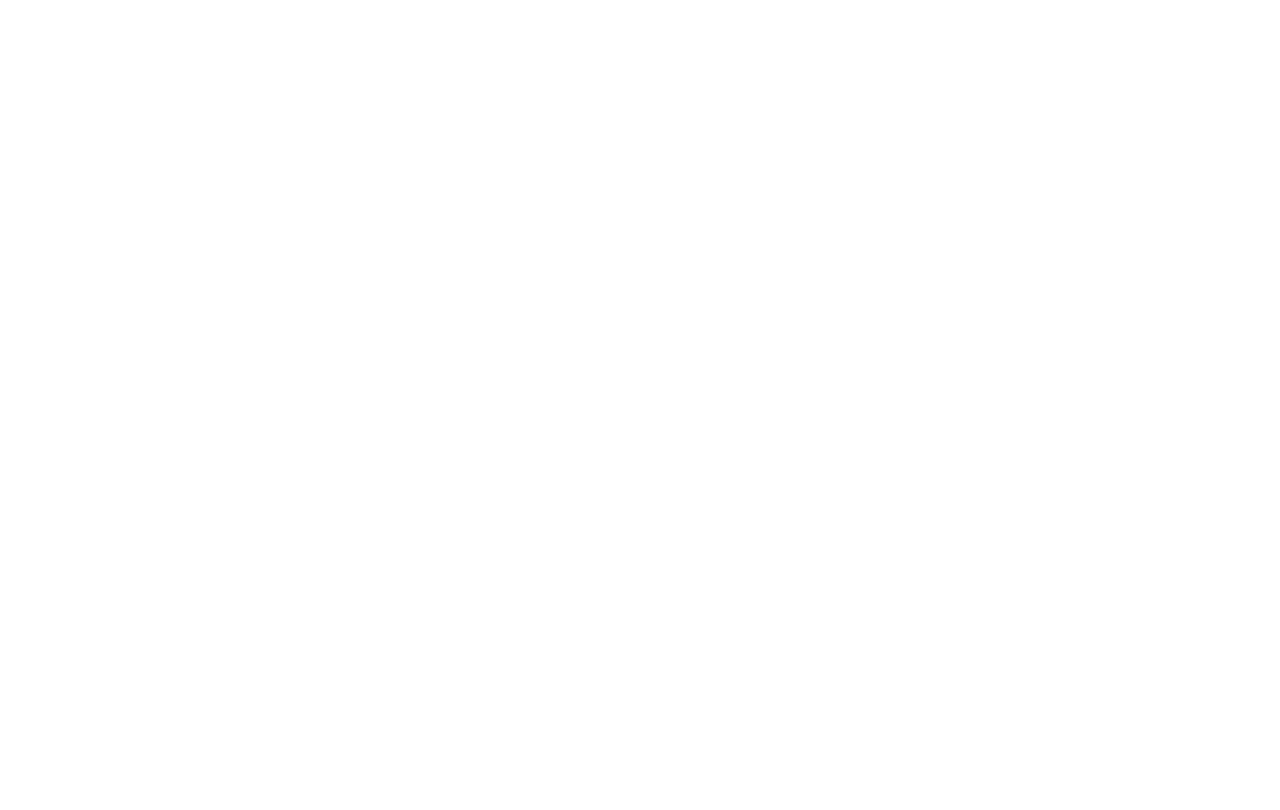
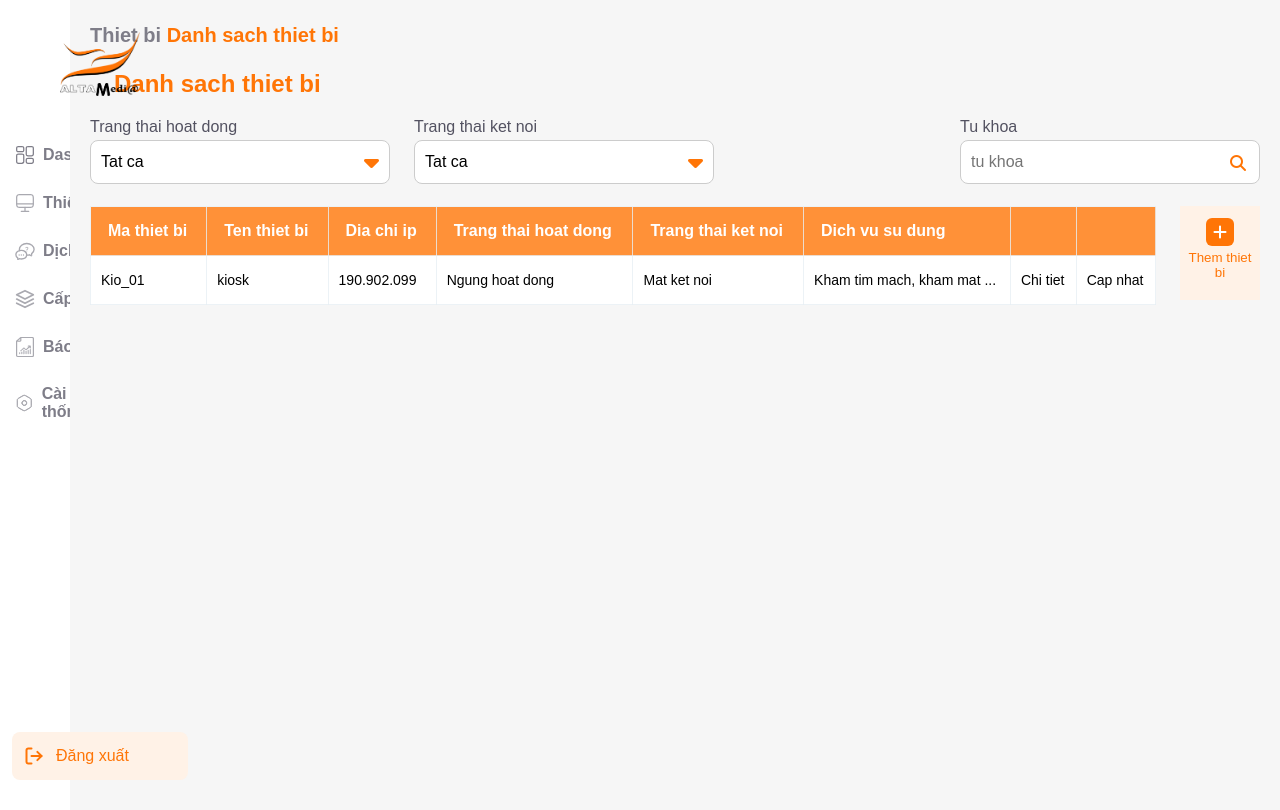
Before and after one commit to Mtuong1901/quanlyxephang, a React (Create React App) app in the folder my-app/: page /device in a window 1280 px wide. Before the commit this address had no page. Built offline with nearby package versions, Linux system fonts and the light colour scheme.

Commit message:
create trang thiet bi

```diff
--- a/my-app/src/App.tsx
+++ b/my-app/src/App.tsx
@@ -7,8 +7,8 @@
 import React from 'react'; // Import React để dùng React.ReactNode
 import Forgotpass from './Login/forgotpass/forgotpass';
 import Resetpassword from './Login/resetpass/resetpass';
+import Device from './Device/device';
 
-// Định nghĩa kiểu cho props, đặc biệt là kiểu của children
 type MainLayoutProps = {
   children: React.ReactNode;
 };
@@ -28,7 +28,18 @@
     </div>
   );
 }
-
+function SubLayout({ children }: MainLayoutProps) {
+  return (
+    <div className='app-container'>
+      <div className='left-navbar'>
+        <LeftNav />
+      </div>
+      <div className='main'>
+        {children}
+      </div>
+    </div>
+  );
+}
 function App() {
   return (
     <Router>
@@ -37,8 +48,13 @@
 
         <Route path="/dashboard" element={
           <MainLayout>
-            <Dashboard />
+            <Dashboard/>
           </MainLayout>
+        } />
+        <Route path="/device" element={
+          <SubLayout>
+            <Device/>
+          </SubLayout>
         } />
         <Route path="/login" element={<Login />} />
         <Route path="/login/quenmatkhau" element={<Forgotpass/>} />
--- a/my-app/src/Dashboard/dashboard.tsx
+++ b/my-app/src/Dashboard/dashboard.tsx
@@ -1,8 +1,8 @@
 import './dashboard.css'
 import { Chart as ChartJS, CategoryScale, LinearScale, BarElement, LineElement, PointElement, LineController, BarController, Title, Tooltip, Legend, Filler } from 'chart.js';
 import { collection, getDocs, query, where } from 'firebase/firestore';
-import { useEffect, useRef, useState } from 'react';
-import { Chart, Line, } from 'react-chartjs-2';
+import { useEffect, useState } from 'react';
+import { Line, } from 'react-chartjs-2';
 import { db } from '../config/FirebaseConfig';
 ChartJS.register(
     CategoryScale,
--- /dev/null
+++ b/my-app/src/Device/device.css
@@ -0,0 +1,185 @@
+* {
+    margin: 0;
+    padding: 0;
+    box-sizing: border-box;
+    font-family: Nunito, sans-serif;
+}
+
+.container {
+    width: 100%;
+    position: relative;
+}
+
+.de-header {
+    font-size: 20px;
+    font-weight: 700;
+    line-height: 30px;
+}
+
+.de-header h2 {
+    color: #FF7506;
+    font-size: 24px;
+    font-weight: 700;
+    line-height: 36px;
+    margin: 16px 0 16px 24px;
+}
+
+/* nav**************************************************** */
+.de-nav {
+    display: flex;
+    gap: 24px;
+    margin: 0 0 16px 0;
+}
+
+.de-sl-box {
+    width: 300px;
+    height: 72px;
+}
+
+.sl-box-title {
+    margin: 0 0 4px 0;
+    font-size: 16px;
+    font-weight: 400;
+    color: #535261;
+}
+
+.select-group {
+    display: flex;
+    width: 300px;
+    height: 44px;
+    justify-content: space-between;
+    align-items: center;
+    border: 1px solid #ccc;
+    border-radius: 8px;
+    padding: 10px;
+    cursor: pointer;
+    background-color: #ffffff;
+    position: relative;
+}
+
+.selected-after {
+    border: 1px solid #FFAC6A;
+}
+
+.select-group i {
+    font-size: 24px;
+    color: #FF7506;
+}
+
+.selected {
+    display: block;
+    position: absolute;
+    background-color: #ffffff;
+    width: 300px;
+    height: 132px;
+}
+
+.selected ul li {
+    list-style: none;
+    cursor: pointer;
+    width: 300px;
+    height: 44px;
+    color: #535261;
+}
+
+.selected ul li:hover {
+    background-color: #FFF2E7;
+}
+
+.de-search {
+    width: 300px;
+    height: 72px;
+    margin: 0 0 0 222px;
+}
+
+.de-search .search input {
+    width: 300px;
+    height: 44px;
+    border: 1px solid #ccc;
+    border-radius: 8px;
+    padding: 10px;
+    font-size: 16px;
+}
+
+.search {
+    display: flex;
+    position: relative;
+}
+
+.search i {
+    position: absolute;
+    top: 15px;
+    left: 270px;
+    font-size: 16px;
+    color: #FF7506;
+}
+
+/* contenttttttt******************************************************************** */
+.de-content {
+    display: flex;
+    gap: 24px;
+}
+
+.de-table {
+    width: 100%;
+    background-color: #ffffff;
+    border-collapse:collapse;
+    padding: 5px;
+}
+.de-table thead th {
+    color: #ffffff;
+    text-align: left;
+    padding:  0 17px 0 17px;
+    background-color: #FF9138;
+    height: 49px;
+    font-size: 16px;
+    font-weight: 700;
+    line-height: 24px;
+    border-collapse:collapse;
+    border: 1px solid #E8EFF4CC;
+}
+.de-table tbody tr{
+    height: 49px;
+}
+.de-table tbody tr td {
+    padding: 10px;
+    font-size: 14px;
+    font-weight: 400;
+    line-height: 21px;
+    border: 1px solid #E8EFF4CC;
+}
+.de-table tbody tr:nth-child(even) {
+    background-color: #FFF2E7;
+    border: 1px solid #E8EFF4CC;
+}
+.de-add-btn{
+    width: 80px;
+    height: 94px;
+    background-color: #FFF2E7;
+    cursor: pointer;
+    display: flex;
+    flex-direction: column;
+    align-items: center;
+    justify-content: center;
+    border: none;
+    outline: none;
+    padding: 5px;
+}
+.de-add-btn p{
+    margin: 4px 0 0 0 ;
+    width: 72px;
+    height: 38px;
+    color: #FF7506;
+}
+.de-add-btn .plus-icon{
+    width: 28px;
+    height: 28px;
+    background-color: #FF7506;
+    border-radius: 6px;
+    position: relative;
+}
+.plus-icon i{
+    margin: 6px 0 0 0;
+    font-size: 16px;
+    color: #ffffff;
+}
--- /dev/null
+++ b/my-app/src/Device/device.tsx
@@ -0,0 +1,102 @@
+import { useState } from 'react';
+import './device.css'
+
+const Device = () => {
+    const [showStatus, setShowStatus] = useState(false);
+    const [showConnection, setShowConnection] = useState(false);
+    const [selectedStatus, setSelectedStatus] = useState("Tat ca");
+    const [selectedConnection, setSelectedConnection] = useState("Tat ca");
+
+    return (
+        <>
+            <div className="container">
+                <div className="de-header">
+                    <p style={{ color: '#7E7D88' }}>Thiet bi <span style={{ color: '#FF7506' }}>Danh sach thiet bi</span></p>
+                    <h2 className="de-title">Danh sach thiet bi</h2>
+                </div>
+                <div className="de-nav">
+                    <div className="de-sl-box">
+                        <p className='sl-box-title'>Trang thai hoat dong</p>
+                        <div className={`${showStatus ? 'selected-after ' : ''}select-group`} onClick={() => setShowStatus(!showStatus)}>
+                            <p className='sl-title'>{selectedStatus}</p>
+                            <i className={`fa-solid ${showStatus ? 'fa-caret-up' : 'fa-caret-down'}`}></i>
+                        </div>
+
+                        {showStatus && (
+                            <div className='selected'>
+                                <ul>
+                                    <li onClick={() => { setSelectedStatus('Tat ca'); setShowStatus(false); }}>Tat ca</li>
+                                    <li onClick={() => { setSelectedStatus('Hoat dong'); setShowStatus(false); }}>Hoat dong</li>
+                                    <li onClick={() => { setSelectedStatus('Ngung hoat dong'); setShowStatus(false); }}>Ngung hoat dong</li>
+                                </ul>
+                            </div>
+                        )}
+                    </div>
+
+                    <div className="de-sl-box">
+                        <p className='sl-box-title'>Trang thai ket noi</p>
+                        <div className={`${showConnection ? 'selected-after ' : ''}select-group`} onClick={() => setShowConnection(!showConnection)}>
+                            <p className='sl-title'>{selectedConnection}</p>
+                            <i className={`fa-solid ${showConnection ? 'fa-caret-up' : 'fa-caret-down'}`}></i>
+                        </div>
+                        {showConnection && (
+                            <div className='selected'>
+                                <ul>
+                                    <li onClick={() => { setSelectedConnection('Tat ca'); setShowConnection(false); }}>Tat ca</li>
+                                    <li onClick={() => { setSelectedConnection('Ket noi'); setShowConnection(false); }}>Ket noi</li>
+                                    <li onClick={() => { setSelectedConnection('Mat ket noi'); setShowConnection(false); }}>Mat ket noi</li>
+                                </ul>
+                            </div>
+                        )}
+                    </div>
+                    <div className="de-search">
+                        <p className='sl-box-title'>Tu khoa</p>
+                        <div className='search'>
+                            <input type="text" placeholder="tu khoa" />
+                            <i className="fa-solid fa-magnifying-glass"></i>
+                        </div>
+                    </div>
+                </div>
+                <div className="de-content">
+                    <table className='de-table'>
+                        <thead style={{ backgroundColor: '#FF9138' }}>
+                            <tr>
+                                <th>Ma thiet bi</th>
+                                <th>Ten thiet bi</th>
+                                <th>Dia chi ip</th>
+                                <th>Trang thai hoat dong</th>
+                                <th>Trang thai ket noi</th>
+                                <th>Dich vu su dung</th>
+                                <th></th>
+                                <th></th>
+                            </tr>
+                        </thead>
+                        <tbody>
+                            <tr>
+                                <td>Kio_01</td>
+                                <td>kiosk</td>
+                                <td>190.902.099</td>
+                                <td>Ngung hoat dong</td>
+                                <td>Mat ket noi</td>
+                                <td>Kham tim mach, kham mat ...</td>
+                                <td>Chi tiet</td>
+                                <td>Cap nhat</td>
+                            </tr>
+                        </tbody>
+                    </table>
+
+                    <div className='de-aside-btn'>
+                        <button className='de-add-btn'>
+                            <div className='plus-icon'>
+                            <i className="fa-solid fa-plus"></i>
+                            </div>
+                            <p>Them thiet bi</p>
+                        </button>
+                    </div>
+                </div>
+            </div>
+        </>
+    );
+};
+
+export default Device;
--- a/my-app/src/Navbar/left/leftnav.tsx
+++ b/my-app/src/Navbar/left/leftnav.tsx
@@ -22,7 +22,7 @@
                     </a>
                 </li>
                 <li>
-                    <a href="#thiet-bi">
+                    <a href="/device">
                         <svg width="24" height="24" viewBox="0 0 24 24" fill="none" xmlns="http://www.w3.org/2000/svg">
                             <path d="M17.56 17.97H6.44C2.46 17.97 1.25 16.76 1.25 12.78V6.44C1.25 2.46 2.46 1.25 6.44 1.25H17.55C21.53 1.25 22.74 2.46 22.74 6.44V12.77C22.75 16.76 21.54 17.97 17.56 17.97ZM6.44 2.75C3.3 2.75 2.75 3.3 2.75 6.44V12.77C2.75 15.91 3.3 16.46 6.44 16.46H17.55C20.69 16.46 21.24 15.91 21.24 12.77V6.44C21.24 3.3 20.69 2.75 17.55 2.75H6.44Z" fill="#A9A9B0" />
                             <path d="M12 22.75C11.59 22.75 11.25 22.41 11.25 22V17.22C11.25 16.81 11.59 16.47 12 16.47C12.41 16.47 12.75 16.81 12.75 17.22V22C12.75 22.41 12.41 22.75 12 22.75Z" fill="#A9A9B0" />
--- a/my-app/src/Navbar/right/rigth.css
+++ b/my-app/src/Navbar/right/rigth.css
@@ -388,12 +388,12 @@
     padding: 10px;
     color: #ff7506;
 }
-.calendar table {
+.calendar .calendar-table {
     width: 100%;
 }
 
 
-thead th {
+.calendar-table thead th {
     background-color: #ffffff;
     color: #ff7506;
     font-size: 16px;
@@ -402,13 +402,13 @@
     margin-top: '8px';
 }
 
-tbody td {
+.calendar-table tbody td {
     width: 36px ;
     height: 36px;
     gap: 10px;
     font-size: 16px;
 }
 
-tbody td:hover {
+.calendar-table tbody td:hover {
     cursor: pointer;
 }
--- a/my-app/src/component/calendar.tsx
+++ b/my-app/src/component/calendar.tsx
@@ -81,7 +81,7 @@
                     &gt;
                 </button>
             </div>
-            <table>
+            <table className='calendar-table'>
                 <thead>
                     <tr>
                         {daysOfWeek.map((day, index) => (
```
